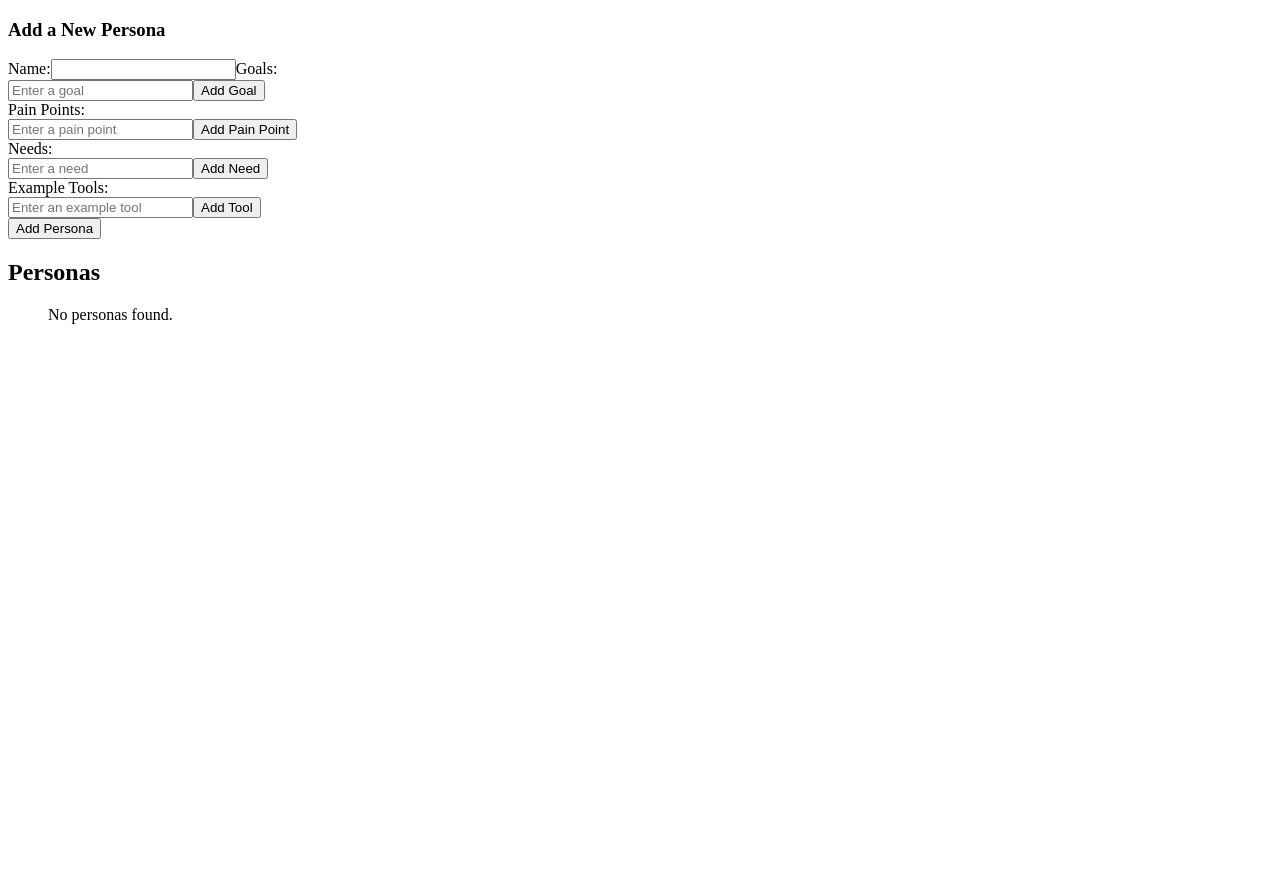
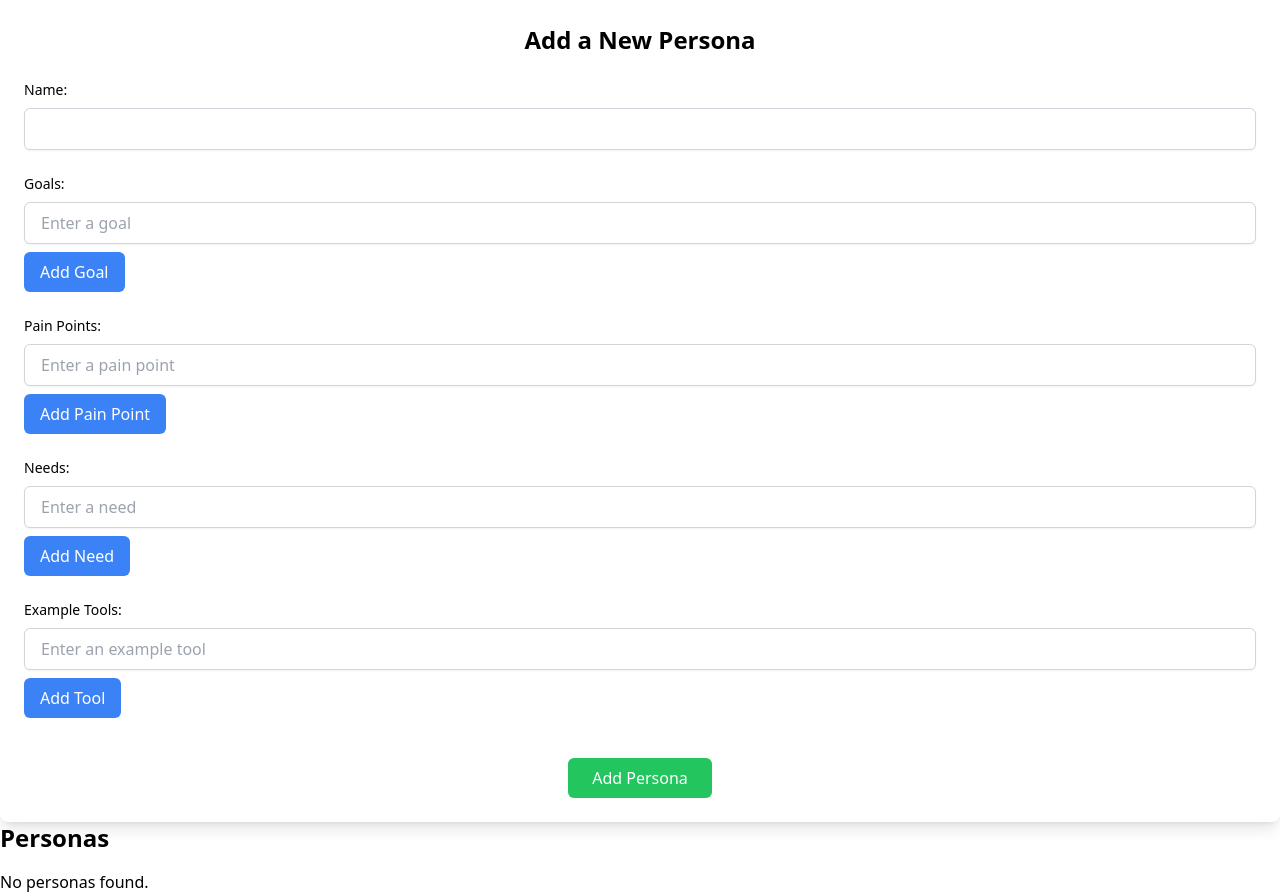
Before and after one commit to andiaz/persona-cms, a Next.js app: page / in a window 1280 px wide. Before the commit the page ends 800 px from the top, so only its background shows below. Built offline with nearby package versions, Linux system fonts and the light colour scheme.

Commit message:
Added some basic styling.

```diff
--- a/components/PersonaForm.js
+++ b/components/PersonaForm.js
@@ -91,30 +91,45 @@ const PersonaForm = ({ onAddPersona, personaToEdit, onEditPersona }) => {
   const shouldShowDeleteButton = (array) => array.length > 1;
 
   return (
-    <form onSubmit={handleSubmit}>
-      <h3>{personaToEdit ? 'Edit Persona' : 'Add a New Persona'}</h3>
+    <form
+      onSubmit={handleSubmit}
+      className="space-y-6 p-6 bg-white shadow-lg rounded-lg"
+    >
+      <h3 className="text-2xl font-semibold text-center">
+        {personaToEdit ? 'Edit Persona' : 'Add a New Persona'}
+      </h3>
 
-      <label>Name:</label>
+      {/* Name Field */}
+      <div className="space-y-2">
+        <label className="block text-sm font-medium">Name:</label>
         <input
           type="text"
           value={name}
           onChange={(e) => setName(e.target.value)}
           required
+          className="w-full px-4 py-2 border border-gray-300 rounded-md shadow-sm focus:ring-2 focus:ring-indigo-500"
         />
+      </div>
 
       {/* Goals */}
-      <label>Goals:</label>
+      <div className="space-y-2">
+        <label className="block text-sm font-medium">Goals:</label>
         {goals.map((goal, index) => (
-        <div key={`goal-${index}`}>
+          <div key={`goal-${index}`} className="space-y-2">
             <input
               type="text"
               value={goal}
               onChange={(e) => handleInputChange(e, index, 'goals')}
               placeholder="Enter a goal"
               required
+              className="w-full px-4 py-2 border border-gray-300 rounded-md shadow-sm focus:ring-2 focus:ring-indigo-500"
             />
             {index === goals.length - 1 && (
-            <button type="button" onClick={() => handleAddField('goals')}>
+              <button
+                type="button"
+                onClick={() => handleAddField('goals')}
+                className="px-4 py-2 bg-blue-500 text-white rounded-md hover:bg-blue-600"
+              >
                 Add Goal
               </button>
             )}
@@ -122,26 +137,34 @@ const PersonaForm = ({ onAddPersona, personaToEdit, onEditPersona }) => {
               <button
                 type="button"
                 onClick={() => handleDeleteField(index, 'goals')}
+                className="px-4 py-2 bg-red-500 text-white rounded-md hover:bg-red-600"
               >
                 Delete Goal
               </button>
             )}
           </div>
         ))}
+      </div>
 
       {/* Pain Points */}
-      <label>Pain Points:</label>
+      <div className="space-y-2">
+        <label className="block text-sm font-medium">Pain Points:</label>
         {painPoints.map((painPoint, index) => (
-        <div key={`painPoint-${index}`}>
+          <div key={`painPoint-${index}`} className="space-y-2">
             <input
               type="text"
               value={painPoint}
               onChange={(e) => handleInputChange(e, index, 'painPoints')}
               placeholder="Enter a pain point"
               required
+              className="w-full px-4 py-2 border border-gray-300 rounded-md shadow-sm focus:ring-2 focus:ring-indigo-500"
             />
             {index === painPoints.length - 1 && (
-            <button type="button" onClick={() => handleAddField('painPoints')}>
+              <button
+                type="button"
+                onClick={() => handleAddField('painPoints')}
+                className="px-4 py-2 bg-blue-500 text-white rounded-md hover:bg-blue-600"
+              >
                 Add Pain Point
               </button>
             )}
@@ -149,26 +172,34 @@ const PersonaForm = ({ onAddPersona, personaToEdit, onEditPersona }) => {
               <button
                 type="button"
                 onClick={() => handleDeleteField(index, 'painPoints')}
+                className="px-4 py-2 bg-red-500 text-white rounded-md hover:bg-red-600"
               >
                 Delete Pain Point
               </button>
             )}
           </div>
         ))}
+      </div>
 
       {/* Needs */}
-      <label>Needs:</label>
+      <div className="space-y-2">
+        <label className="block text-sm font-medium">Needs:</label>
         {needs.map((need, index) => (
-        <div key={`need-${index}`}>
+          <div key={`need-${index}`} className="space-y-2">
             <input
               type="text"
               value={need}
               onChange={(e) => handleInputChange(e, index, 'needs')}
               placeholder="Enter a need"
               required
+              className="w-full px-4 py-2 border border-gray-300 rounded-md shadow-sm focus:ring-2 focus:ring-indigo-500"
             />
             {index === needs.length - 1 && (
-            <button type="button" onClick={() => handleAddField('needs')}>
+              <button
+                type="button"
+                onClick={() => handleAddField('needs')}
+                className="px-4 py-2 bg-blue-500 text-white rounded-md hover:bg-blue-600"
+              >
                 Add Need
               </button>
             )}
@@ -176,28 +207,33 @@ const PersonaForm = ({ onAddPersona, personaToEdit, onEditPersona }) => {
               <button
                 type="button"
                 onClick={() => handleDeleteField(index, 'needs')}
+                className="px-4 py-2 bg-red-500 text-white rounded-md hover:bg-red-600"
               >
                 Delete Need
               </button>
             )}
           </div>
         ))}
+      </div>
 
       {/* Example Tools */}
-      <label>Example Tools:</label>
+      <div className="space-y-2">
+        <label className="block text-sm font-medium">Example Tools:</label>
         {exampleTools.map((tool, index) => (
-        <div key={`tool-${index}`}>
+          <div key={`tool-${index}`} className="space-y-2">
             <input
               type="text"
               value={tool}
               onChange={(e) => handleInputChange(e, index, 'exampleTools')}
               placeholder="Enter an example tool"
               required
+              className="w-full px-4 py-2 border border-gray-300 rounded-md shadow-sm focus:ring-2 focus:ring-indigo-500"
             />
             {index === exampleTools.length - 1 && (
               <button
                 type="button"
                 onClick={() => handleAddField('exampleTools')}
+                className="px-4 py-2 bg-blue-500 text-white rounded-md hover:bg-blue-600"
               >
                 Add Tool
               </button>
@@ -206,16 +242,24 @@ const PersonaForm = ({ onAddPersona, personaToEdit, onEditPersona }) => {
               <button
                 type="button"
                 onClick={() => handleDeleteField(index, 'exampleTools')}
+                className="px-4 py-2 bg-red-500 text-white rounded-md hover:bg-red-600"
               >
                 Delete Tool
               </button>
             )}
           </div>
         ))}
+      </div>
 
-      <button type="submit">
+      {/* Submit Button */}
+      <div className="text-center">
+        <button
+          type="submit"
+          className="px-6 py-2 mt-4 bg-green-500 text-white rounded-md hover:bg-green-600"
+        >
           {personaToEdit ? 'Save Changes' : 'Add Persona'}
         </button>
+      </div>
     </form>
   );
 };
--- a/components/PersonaList.js
+++ b/components/PersonaList.js
@@ -4,50 +4,63 @@ import React from 'react';
 const PersonaList = ({ personas, onEditPersona, onDeletePersona }) => {
   return (
     <div>
-      <h2>Personas</h2>
-      <ul>
+      <h2 className="text-2xl font-bold mb-4">Personas</h2>
+      <ul className="space-y-4">
         {personas.length === 0 ? (
           <p>No personas found.</p>
         ) : (
           personas.map((persona) => (
-            <li key={persona.id}>
-              <h3>{persona.name}</h3>
+            <li
+              key={persona.id}
+              className="p-4 border rounded-lg shadow-md hover:shadow-lg transition duration-200"
+            >
+              <h3 className="text-xl font-semibold">{persona.name}</h3>
               <div>
-                <strong>Goals:</strong>
-                <ul>
+                <strong className="block mt-2">Goals:</strong>
+                <ul className="list-disc pl-5">
                   {persona.goals.map((goal, index) => (
                     <li key={`goal-${index}`}>{goal}</li>
                   ))}
                 </ul>
               </div>
               <div>
-                <strong>Pain Points:</strong>
-                <ul>
+                <strong className="block mt-2">Pain Points:</strong>
+                <ul className="list-disc pl-5">
                   {persona.painPoints.map((painPoint, index) => (
                     <li key={`painPoint-${index}`}>{painPoint}</li>
                   ))}
                 </ul>
               </div>
               <div>
-                <strong>Needs:</strong>
-                <ul>
+                <strong className="block mt-2">Needs:</strong>
+                <ul className="list-disc pl-5">
                   {persona.needs.map((need, index) => (
                     <li key={`need-${index}`}>{need}</li>
                   ))}
                 </ul>
               </div>
               <div>
-                <strong>Example Tools:</strong>
-                <ul>
+                <strong className="block mt-2">Example Tools:</strong>
+                <ul className="list-disc pl-5">
                   {persona.exampleTools.map((tool, index) => (
                     <li key={`tool-${index}`}>{tool}</li>
                   ))}
                 </ul>
               </div>
-              <button onClick={() => onEditPersona(persona)}>Edit</button>
-              <button onClick={() => onDeletePersona(persona.id)}>
-                Delete
-              </button>
+              <div className="mt-4">
+                <button
+                  onClick={() => onEditPersona(persona)}
+                  className="mr-2 px-4 py-2 bg-blue-500 text-white rounded hover:bg-blue-600"
+                >
+                  Edit
+                </button>
+                <button
+                  onClick={() => onDeletePersona(persona.id)}
+                  className="px-4 py-2 bg-red-500 text-white rounded hover:bg-red-600"
+                >
+                  Delete
+                </button>
+              </div>
             </li>
           ))
         )}
--- a/pages/index.js
+++ b/pages/index.js
@@ -1,5 +1,6 @@
 // pages/index.js or App.js (depending on your setup)
 import { useState } from 'react';
+import '../styles/globals.css';
 import PersonaForm from '../components/PersonaForm';
 import PersonaList from '../components/PersonaList';
 
--- /dev/null
+++ b/styles/globals.css
@@ -0,0 +1,4 @@
+/* styles/globals.css */
+@tailwind base;
+@tailwind components;
+@tailwind utilities;
```
Lines whose indentation alone changed are shown as unchanged.
